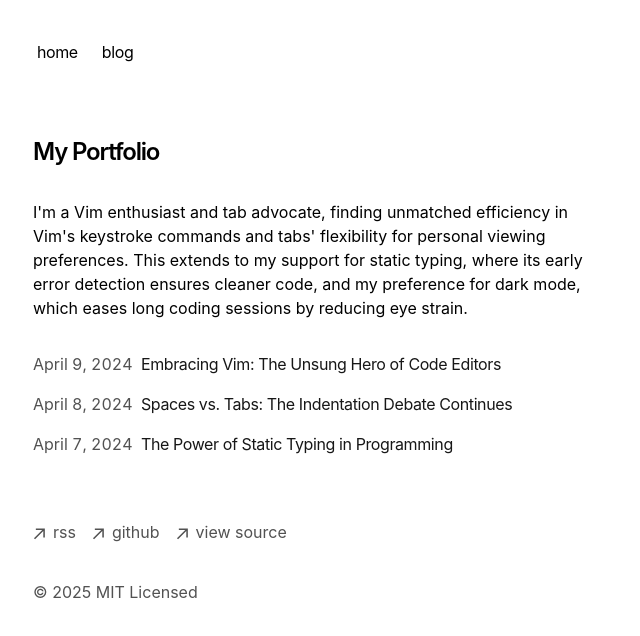
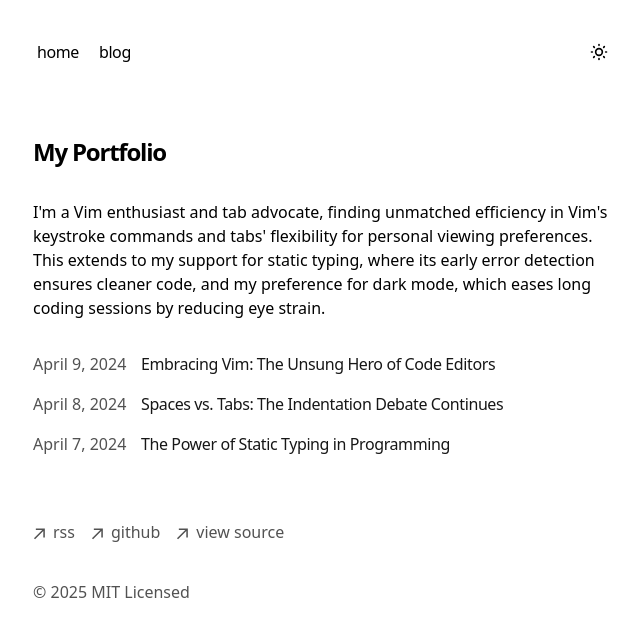
Before and after one commit to sosososoyoen/next-js-blog, a Next.js app: page / in a window 1280 px wide. Shown: the top 636 px of the page, without its empty margins (319-959 px from the left). Built offline with nearby package versions, Linux system fonts and the light colour scheme.

Commit message:
다크모드 적용, 조회수 wip

```diff
--- a/app/blog/[slug]/page.tsx
+++ b/app/blog/[slug]/page.tsx
@@ -1,20 +1,21 @@
-import { formatDate, getBlogPosts } from 'app/blog/utils'
-import { CustomMDX } from 'app/components/mdx'
-import { baseUrl } from 'app/sitemap'
-import { notFound } from 'next/navigation'
+import { formatDate, getBlogPosts } from 'app/blog/utils';
+import { CustomMDX } from 'app/components/mdx';
+import { baseUrl } from 'app/sitemap';
+import { notFound } from 'next/navigation';
+import { visitEachChild } from 'typescript';
 
 export async function generateStaticParams() {
-  let posts = getBlogPosts()
+  let posts = getBlogPosts();
 
-  return posts.map((post) => ({
+  return posts.map(post => ({
     slug: post.slug,
-  }))
+  }));
 }
 
 export function generateMetadata({ params }) {
-  let post = getBlogPosts().find((post) => post.slug === params.slug)
+  let post = getBlogPosts().find(post => post.slug === params.slug);
   if (!post) {
-    return
+    return;
   }
 
   let {
@@ -22,10 +23,10 @@
     publishedAt: publishedTime,
     summary: description,
     image,
-  } = post.metadata
+  } = post.metadata;
   let ogImage = image
     ? image
-    : `${baseUrl}/og?title=${encodeURIComponent(title)}`
+    : `${baseUrl}/og?title=${encodeURIComponent(title)}`;
 
   return {
     title,
@@ -48,14 +49,33 @@
       description,
       images: [ogImage],
     },
-  }
+  };
 }
 
-export default function Blog({ params }) {
-  let post = getBlogPosts().find((post) => post.slug === params.slug)
+export async function getViewsCount(): Promise<
+  {
+    slug: string;
+    count: number;
+  }[]
+> {
+  // if (!process.env.POSTGERS_URL) {
+  //   return [];
+  // }
+
+  return [{ slug: 'vim', count: 1234 }];
+
+  // return sql `
+  // SELECT slug, count FROM views
+  // `
+}
+
+export default async function Blog({ params }) {
+  const views = await getViewsCount();
+  const count = views.find(view => view.slug === params.slug)?.count ?? 0;
+  let post = getBlogPosts().find(post => post.slug === params.slug);
 
   if (!post) {
-    notFound()
+    notFound();
   }
 
   return (
@@ -89,10 +109,13 @@
         <p className="text-sm text-neutral-600 dark:text-neutral-400">
           {formatDate(post.metadata.publishedAt)}
         </p>
+        <p className="text-sm text-neutral-600 dark:text-neutral-400">
+          {count.toLocaleString()} views
+        </p>
       </div>
       <article className="prose">
         <CustomMDX source={post.content} />
       </article>
     </section>
-  )
+  );
 }
--- a/app/components/nav.tsx
+++ b/app/components/nav.tsx
@@ -1,4 +1,5 @@
-import Link from 'next/link'
+import Link from 'next/link';
+import { ThemeSwitcher } from './theme-switcher';
 
 const navItems = {
   '/': {
@@ -6,13 +7,13 @@
   },
   '/blog': {
     name: 'blog',
-  }
-}
+  },
+};
 
 export function Navbar() {
   return (
     <aside className="-ml-[8px] mb-16 tracking-tight">
-      <div className="lg:sticky lg:top-20">
+      <div className="flex justify-between lg:sticky lg:top-20">
         <nav
           className="flex flex-row items-start relative px-0 pb-0 fade md:overflow-auto scroll-pr-6 md:relative"
           id="nav"
@@ -27,11 +28,12 @@
                 >
                   {name}
                 </Link>
-              )
+              );
             })}
           </div>
         </nav>
+        <ThemeSwitcher />
       </div>
     </aside>
-  )
+  );
 }
--- /dev/null
+++ b/app/components/theme-switcher.tsx
@@ -0,0 +1,83 @@
+'use client';
+
+import { useEffect, useState } from 'react';
+
+type Theme = 'light' | 'dark';
+
+export const ThemeSwitcher = () => {
+  const [theme, setTheme] = useState<Theme>('light');
+
+  useEffect(() => {
+    if (!('theme' in localStorage)) {
+      const isDark = window.matchMedia('(prefers-color-scheme: dark)').matches;
+      const nextTheme = isDark ? 'dark' : 'light';
+      applyTheme(nextTheme);
+      return;
+    }
+    const currentTheme = localStorage.getItem('theme') as Theme;
+    setTheme(currentTheme);
+  }, []);
+
+  const applyTheme = (nextTheme: Theme) => {
+    if (localStorage.getItem('theme') === nextTheme) return;
+
+    setTheme(nextTheme);
+    localStorage.setItem('theme', nextTheme);
+    if (nextTheme === 'dark') {
+      document.documentElement.classList.add('dark');
+    } else {
+      document.documentElement.classList.remove('dark');
+    }
+  };
+
+  const handleToggle = () => {
+    const nextTheme = theme === 'light' ? 'dark' : 'light';
+    applyTheme(nextTheme);
+  };
+
+  return (
+    <button onClick={handleToggle}>
+      <ThemeIcon theme={theme} />
+    </button>
+  );
+};
+
+type Props = {
+  theme: Theme;
+};
+const ThemeIcon = ({ theme }: Props) => {
+  switch (theme) {
+    case 'light':
+      return (
+        <svg
+          className="w-5 h-5"
+          fill="none"
+          viewBox="0 0 24 24"
+          stroke="currentColor"
+        >
+          <path
+            strokeLinecap="round"
+            strokeLinejoin="round"
+            strokeWidth={2}
+            d="M12 3v1m0 16v1m9-9h-1M4 12H3m15.364 6.364l-.707-.707M6.343 6.343l-.707-.707m12.728 0l-.707.707M6.343 17.657l-.707.707M16 12a4 4 0 11-8 0 4 4 0 018 0z"
+          />
+        </svg>
+      );
+    case 'dark':
+      return (
+        <svg
+          className="w-5 h-5"
+          fill="none"
+          viewBox="0 0 24 24"
+          stroke="currentColor"
+        >
+          <path
+            strokeLinecap="round"
+            strokeLinejoin="round"
+            strokeWidth={2}
+            d="M20.354 15.354A9 9 0 018.646 3.646 9.003 9.003 0 0012 21a9.003 9.003 0 008.354-5.646z"
+          />
+        </svg>
+      );
+  }
+};
--- a/app/global.css
+++ b/app/global.css
@@ -1,4 +1,6 @@
-@import 'tailwindcss';
+@tailwind base;
+@tailwind components;
+@tailwind utilities;
 
 ::selection {
   background-color: #47a3f3;
--- a/app/layout.tsx
+++ b/app/layout.tsx
@@ -1,12 +1,13 @@
-import './global.css'
-import type { Metadata } from 'next'
-import { GeistSans } from 'geist/font/sans'
-import { GeistMono } from 'geist/font/mono'
-import { Navbar } from './components/nav'
-import { Analytics } from '@vercel/analytics/react'
-import { SpeedInsights } from '@vercel/speed-insights/next'
-import Footer from './components/footer'
-import { baseUrl } from './sitemap'
+import './global.css';
+import type { Metadata } from 'next';
+import { GeistSans } from 'geist/font/sans';
+import { GeistMono } from 'geist/font/mono';
+import { Navbar } from './components/nav';
+import { Analytics } from '@vercel/analytics/react';
+import { SpeedInsights } from '@vercel/speed-insights/next';
+import Footer from './components/footer';
+import { baseUrl } from './sitemap';
+import { themeEffect } from 'utils/themeEffect';
 
 export const metadata: Metadata = {
   metadataBase: new URL(baseUrl),
@@ -34,14 +35,14 @@
       'max-snippet': -1,
     },
   },
-}
+};
 
-const cx = (...classes) => classes.filter(Boolean).join(' ')
+const cx = (...classes) => classes.filter(Boolean).join(' ');
 
 export default function RootLayout({
   children,
 }: {
-  children: React.ReactNode
+  children: React.ReactNode;
 }) {
   return (
     <html
@@ -52,6 +53,11 @@
         GeistMono.variable
       )}
     >
+      <head>
+        <script
+          dangerouslySetInnerHTML={{ __html: `(${themeEffect.toString()})()` }}
+        />
+      </head>
       <body className="antialiased max-w-xl mx-4 mt-8 lg:mx-auto">
         <main className="flex-auto min-w-0 mt-6 flex flex-col px-2 md:px-0">
           <Navbar />
@@ -62,5 +68,5 @@
         </main>
       </body>
     </html>
-  )
+  );
 }
--- a/postcss.config.js
+++ b/postcss.config.js
@@ -1,5 +1,6 @@
 module.exports = {
   plugins: {
-    '@tailwindcss/postcss': {},
+    'tailwindcss': {},
+    'autoprefixer': {}
   },
 };
--- /dev/null
+++ b/tailwind.config.js
@@ -0,0 +1,11 @@
+/** @type {import('tailwindcss').Config} */
+module.exports = {
+    darkMode: 'selector',
+    content: [
+      "./app/**/*.{js,ts,jsx,tsx,mdx}",
+    ],
+    theme: {
+      extend: {},
+    },
+    plugins: [],
+  }
--- /dev/null
+++ b/utils/themeEffect.ts
@@ -0,0 +1,8 @@
+export const themeEffect = function () {
+  document.documentElement.classList.toggle(
+    'dark',
+    localStorage.theme === 'dark' ||
+      (!('theme' in localStorage) &&
+        window.matchMedia('(prefers-color-scheme: dark)').matches)
+  );
+};
```
Also changed, not shown: package.json (+6 -4 lines), 2 other files (tests, documents, lock files or other folders).
